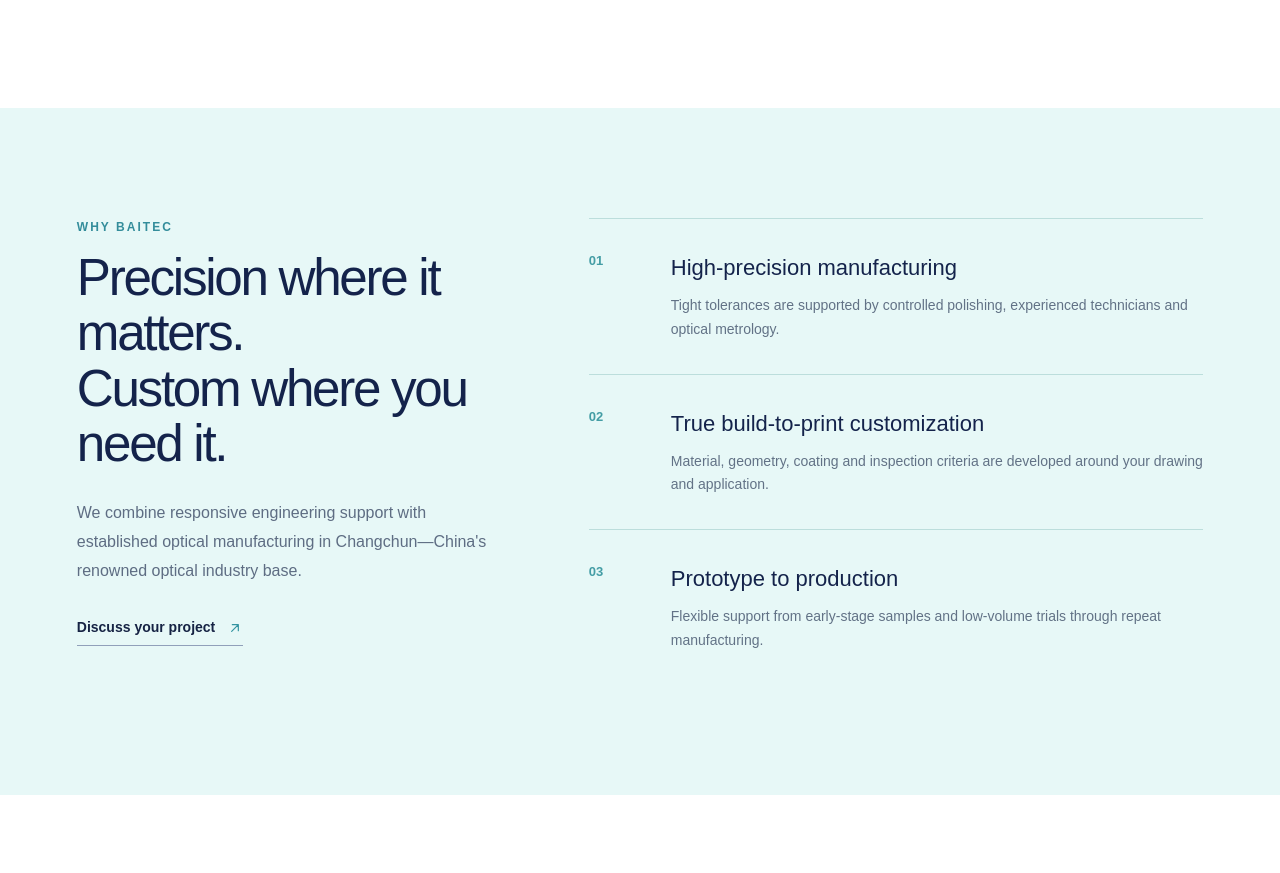
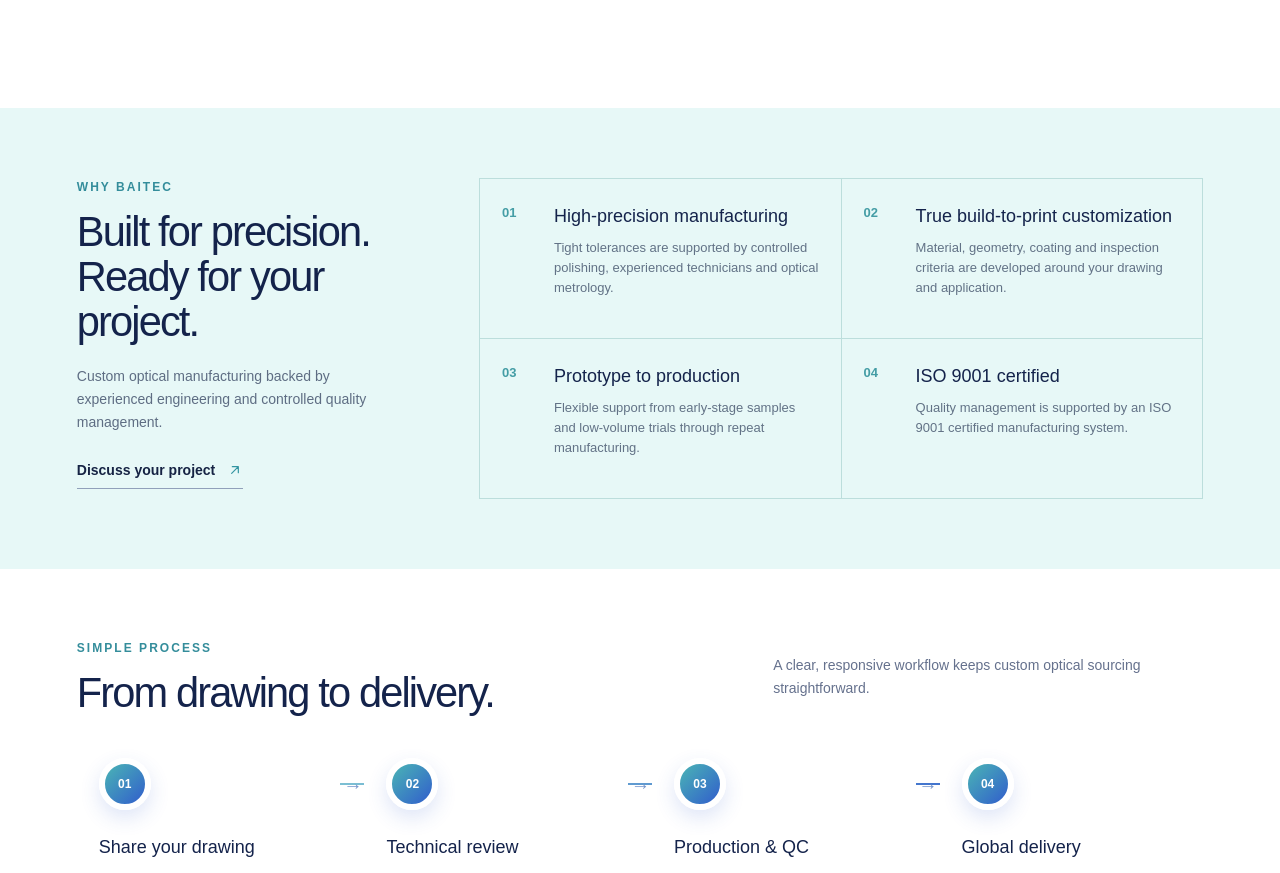
Before and after one commit to ztcc93-tech/baitec-optics, a Next.js app: page / in a window 1280 px wide. Shown: the part 1910-2783 px from the top of the page. Built offline with nearby package versions, Linux system fonts and the light colour scheme.

Commit message:
Compact homepage sections and add ISO 9001

```diff
--- a/app/globals.css
+++ b/app/globals.css
@@ -164,20 +164,26 @@
 .contact-form input::placeholder,.contact-form textarea::placeholder { color:#99a4b5; }
 .contact-form input:focus,.contact-form textarea:focus { border-color:#57b3b8; background:#fff; box-shadow:0 0 0 4px rgba(87,179,184,.10); }
 .contact-submit { border:0; cursor:pointer; margin-top:36px; min-width:210px; }
-.capabilities { background:#e7f8f7; display:grid; grid-template-columns:minmax(0,.8fr) minmax(0,1.2fr); gap:8vw; }
-.capability-intro>p:not(.kicker) { max-width:500px; color:#5e6d83; line-height:1.8; margin:28px 0 30px; }
-.strength-list article { display:grid; grid-template-columns:60px 1fr; gap:22px; padding:32px 0; border-top:1px solid #bcdedc; }
+.capabilities { padding-top:70px; padding-bottom:70px; background:#e7f8f7; display:grid; grid-template-columns:minmax(260px,.62fr) minmax(0,1.38fr); gap:6vw; align-items:start; }
+.capabilities .capability-intro h2 { font-size:clamp(34px,3.25vw,50px); }
+.capability-intro>p:not(.kicker) { max-width:430px; color:#5e6d83; line-height:1.65; margin:20px 0 24px; font-size:14px; }
+.strength-list { display:grid; grid-template-columns:repeat(2,minmax(0,1fr)); border-top:1px solid #bcdedc; border-left:1px solid #bcdedc; }
+.strength-list article { display:grid; grid-template-columns:38px 1fr; gap:14px; min-height:160px; padding:24px 22px; border-right:1px solid #bcdedc; border-bottom:1px solid #bcdedc; }
 .strength-list article>span { color:#449da5; font-weight:700; font-size:13px; }
-.strength-list h3 { margin:0 0 10px; font-size:22px; color:var(--navy); }
-.strength-list p { margin:0; color:#627286; line-height:1.7; font-size:14px; }
+.strength-list h3 { margin:0 0 8px; font-size:18px; color:var(--navy); }
+.strength-list p { margin:0; color:#627286; line-height:1.55; font-size:13px; }
 .compact { align-items:center; }
-.steps { position:relative; display:grid; grid-template-columns:repeat(4,1fr); gap:24px; padding-top:18px; }
-.steps:before { content:""; position:absolute; left:7%; right:7%; top:48px; height:2px; background:linear-gradient(90deg,#8ed7d5,#315dcc); z-index:0; }
-.steps article { position:relative; z-index:1; background:#fff; padding:0 22px 30px; min-height:245px; }
-.steps article:not(:last-child):after { content:"→"; position:absolute; top:20px; right:-22px; color:#7796cb; font-size:21px; font-weight:400; }
-.steps span { width:62px; height:62px; border-radius:50%; display:grid; place-items:center; color:white; background:linear-gradient(135deg,#4ab5b5,#315dcc); border:7px solid white; box-shadow:0 8px 20px rgba(49,93,204,.16); font-weight:700; font-size:13px; }
-.steps h3 { color:var(--navy); font-size:20px; margin:38px 0 12px; }
-.steps p { color:var(--muted); line-height:1.7; font-size:13px; }
+.process { padding-top:70px; padding-bottom:70px; }
+.process .section-heading { margin-bottom:34px; }
+.process .section-heading h2 { font-size:clamp(34px,3.25vw,50px); }
+.process .section-heading>p { max-width:430px; font-size:14px; line-height:1.65; }
+.steps { position:relative; display:grid; grid-template-columns:repeat(4,1fr); gap:24px; padding-top:8px; }
+.steps:before { content:""; position:absolute; left:7%; right:7%; top:33px; height:2px; background:linear-gradient(90deg,#8ed7d5,#315dcc); z-index:0; }
+.steps article { position:relative; z-index:1; background:#fff; padding:0 22px 12px; min-height:180px; }
+.steps article:not(:last-child):after { content:"→"; position:absolute; top:12px; right:-22px; color:#7796cb; font-size:19px; font-weight:400; }
+.steps span { width:52px; height:52px; border-radius:50%; display:grid; place-items:center; color:white; background:linear-gradient(135deg,#4ab5b5,#315dcc); border:6px solid white; box-shadow:0 8px 20px rgba(49,93,204,.16); font-weight:700; font-size:12px; }
+.steps h3 { color:var(--navy); font-size:18px; margin:24px 0 9px; }
+.steps p { color:var(--muted); line-height:1.55; font-size:13px; }
 .contact { background:var(--navy); color:white; display:grid; grid-template-columns:1.1fr .9fr; gap:10vw; align-items:center; }
 .contact .kicker { color:#7bd4d5; }
 .contact h2 { color:white; }
@@ -426,6 +432,7 @@
   .hero-visual { height:400px; min-height:0; margin:0; }
   .product-grid { grid-template-columns:repeat(2,minmax(0,1fr)); }
   .capabilities { grid-template-columns:1fr; }
+  .strength-list { margin-top:8px; }
   .steps { grid-template-columns:repeat(2,1fr); row-gap:38px; }
   .steps:before { display:none; }
   .steps article { border-top:1px solid var(--line); padding-top:24px; }
@@ -468,14 +475,18 @@
   .hero-visual { height:330px; min-height:0; }
   .hero-visual img { object-position:56% center; }
   .section { padding:78px 7vw; }
+  .capabilities { padding-top:58px; padding-bottom:58px; }
+  .process { padding-top:58px; padding-bottom:58px; }
+  .strength-list { grid-template-columns:1fr; }
+  .strength-list article { min-height:0; }
   .section-heading { display:block; }
   .section-heading>p { margin-top:25px; }
   .product-grid,.steps { grid-template-columns:1fr; }
   .steps { gap:0; padding:0 0 0 28px; }
-  .steps:before { display:block; left:27px; right:auto; top:30px; bottom:38px; width:2px; height:auto; background:linear-gradient(180deg,#8ed7d5,#315dcc); }
-  .steps article { min-height:auto; padding:22px 0 42px 64px; border-top:0; }
+  .steps:before { display:block; left:27px; right:auto; top:26px; bottom:34px; width:2px; height:auto; background:linear-gradient(180deg,#8ed7d5,#315dcc); }
+  .steps article { min-height:auto; padding:16px 0 34px 64px; border-top:0; }
   .steps article:not(:last-child):after { display:block; content:""; top:auto; right:auto; left:26px; bottom:9px; width:8px; height:8px; border-right:1.5px solid #6b8bc4; border-bottom:1.5px solid #6b8bc4; transform:rotate(45deg); }
-  .steps span { position:absolute; left:-1px; top:15px; width:56px; height:56px; }
+  .steps span { position:absolute; left:1px; top:12px; width:52px; height:52px; }
   .steps h3 { margin:7px 0 10px; }
   .product-card { min-height:190px; }
   .contact { grid-template-columns:1fr; }
--- a/app/page.tsx
+++ b/app/page.tsx
@@ -25,6 +25,7 @@
   ["01", "High-precision manufacturing", "Tight tolerances are supported by controlled polishing, experienced technicians and optical metrology."],
   ["02", "True build-to-print customization", "Material, geometry, coating and inspection criteria are developed around your drawing and application."],
   ["03", "Prototype to production", "Flexible support from early-stage samples and low-volume trials through repeat manufacturing."],
+  ["04", "ISO 9001 certified", "Quality management is supported by an ISO 9001 certified manufacturing system."],
 ];
 
 export default function Home() {
@@ -42,7 +43,7 @@
           </div>
         </div>
         <div className="hero-visual" aria-label="Precision optical components illustration">
-          <img src="/baitec-optics-hero.webp" alt="Precision lenses, prism, optical window and dome" />
+          <img src="/baitec-optics-hero.png" alt="Precision lenses, prism, optical window and dome" />
         </div>
       </section>
 
@@ -79,8 +80,8 @@
       <section className="capabilities section" id="capabilities">
         <div className="capability-intro">
           <p className="kicker">Why Baitec</p>
-          <h2>Precision where it matters.<br />Custom where you need it.</h2>
-          <p>We combine responsive engineering support with established optical manufacturing in Changchun—China&apos;s renowned optical industry base.</p>
+          <h2>Built for precision.<br />Ready for your project.</h2>
+          <p>Custom optical manufacturing backed by experienced engineering and controlled quality management.</p>
           <a className="text-link" href="#contact">Discuss your project <ArrowUpRight /></a>
         </div>
         <div className="strength-list">
```
